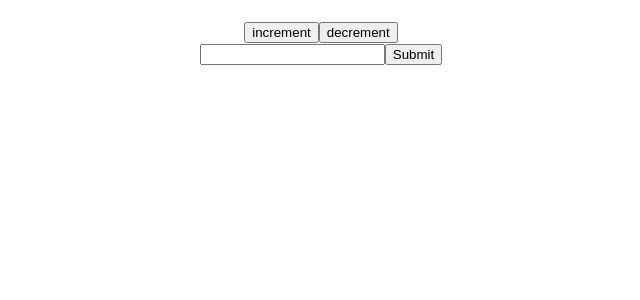
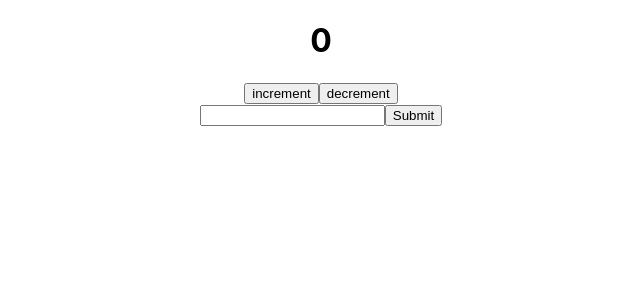
Before and after one commit to JAMES-CERO/react-redux-counter, a React (Create React App) app: page / in a window 1280 px wide. Shown: the top 300 px of the page, without its empty margins (319-959 px from the left). Built offline with nearby package versions, Linux system fonts and the light colour scheme.

Commit message:
hotfix/ counter render

```diff
--- a/src/Counter.js
+++ b/src/Counter.js
@@ -7,7 +7,7 @@ const Counter = () => {
 
     // Call useSelector to grab the current value of our state variable
     // from the store, and assign it to a variable named "count"
-    const count = useSelector((state) => state.value)
+    const count = useSelector((state) => state.counter.value)
 
     // And include the useDispatch hook...
     const dispatch = useDispatch()
--- a/src/Store.js
+++ b/src/Store.js
@@ -2,5 +2,7 @@ import { configureStore } from "@reduxjs/toolkit";
 import counterReducer from "./features/counterSlice";
 
 export const store = configureStore({
-    reducer: {counterReducer}
+    reducer: {
+        counter: counterReducer
+    }
 })
```
